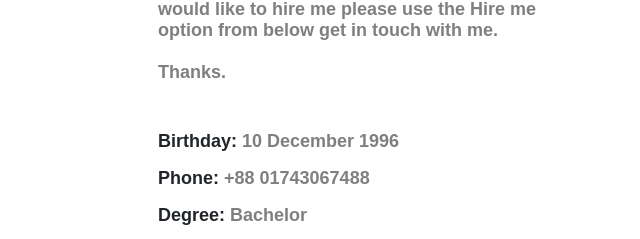
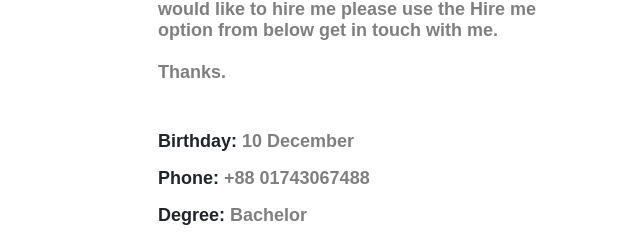
Before and after one commit to Merajul-I/Developer, a plain HTML site: page index.html in a window 1280 px wide. Shown: the part 1324-1563 px from the top of the page, 581-1221 px from the left. Drawn offline with nearby package versions, Linux system fonts and the light colour scheme; a web font is replaced by a local one.

Commit message:
Update index.html

```diff
--- a/index.html
+++ b/index.html
@@ -79,7 +79,7 @@
 								<br><br>Thanks.</p>
                                 <div class="d-flex flex-row flex-wrap justify-content-between py-4">
                                     <div class="d-flex flex-column">
-                                        <p class="font-ram"><b>Birthday: </b><span class="text-black-50">10 December 1996</span></p>
+                                        <p class="font-ram"><b>Birthday: </b><span class="text-black-50">10 December</span></p>
 
                                         <p class="font-ram"><b>Phone: </b><span class="text-black-50">+88 01743067488</span></p>
                                     </div>
```
